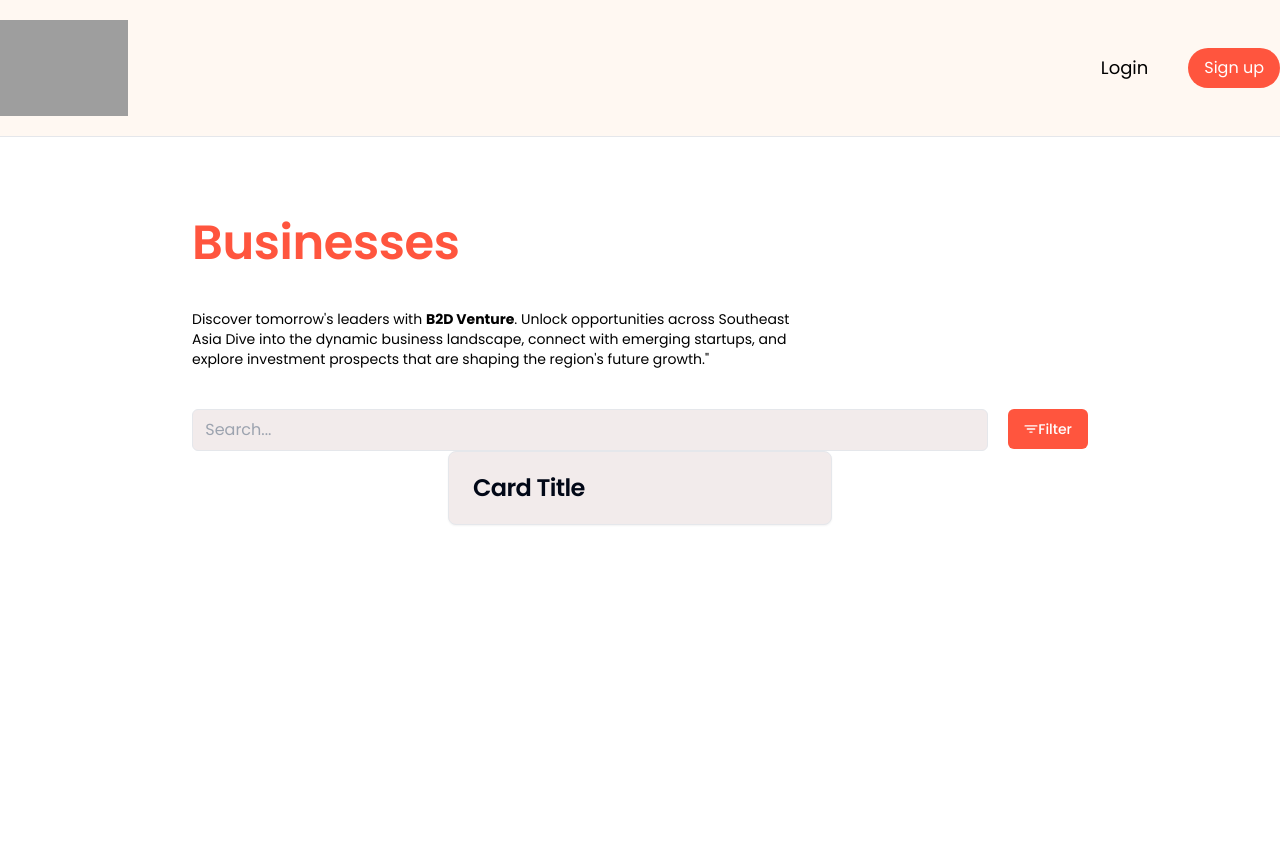
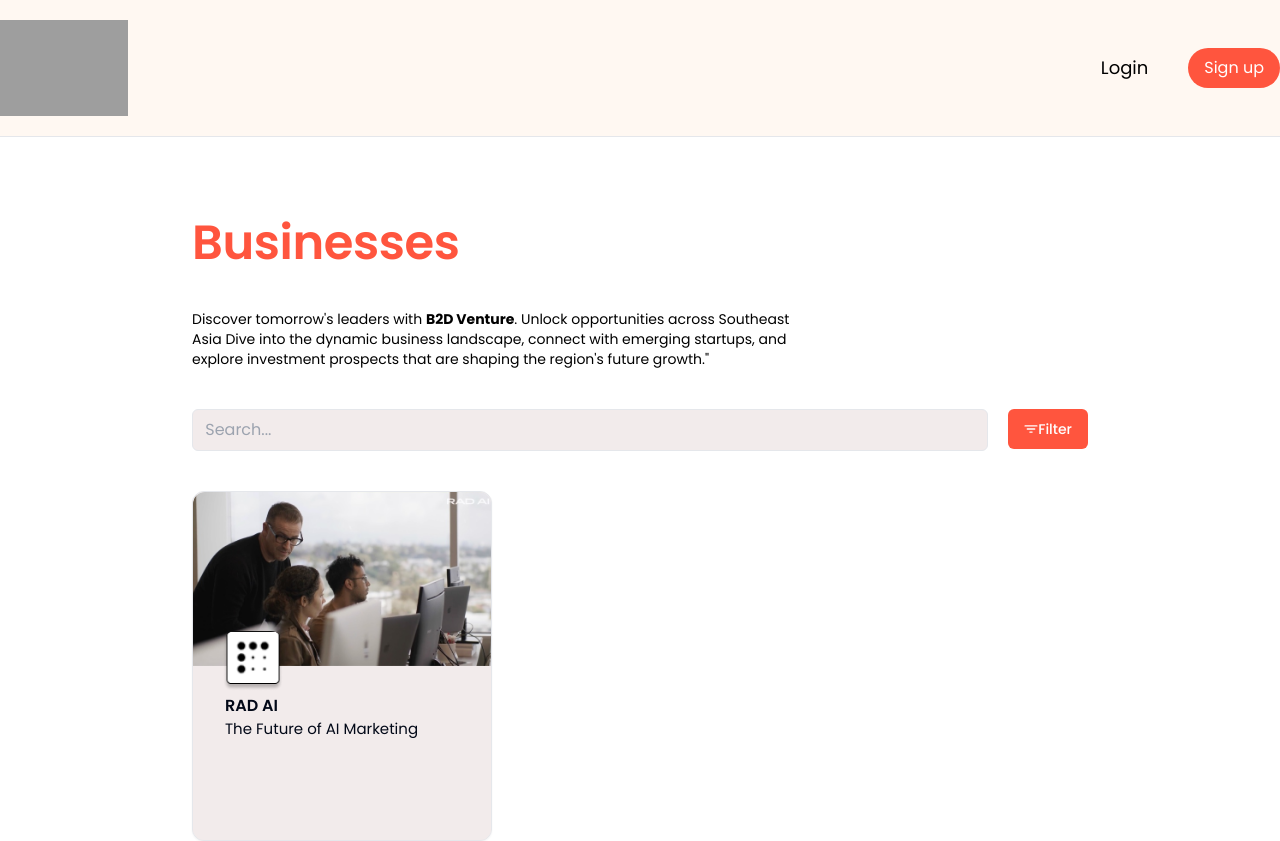
Before and after one commit to woraamy/B2D-Venture, a Next.js app in the folder b2d-venture/: page /business in a window 1280 px wide. Before the commit the page ends 800 px from the top, so only its background shows below. Built offline with nearby package versions, Linux system fonts and the light colour scheme; grey boxes are pictures that could not be loaded.

Commit message:
adding card hover

```diff
--- a/b2d-venture/app/business/page.tsx
+++ b/b2d-venture/app/business/page.tsx
@@ -16,7 +16,13 @@ const Page = () =>{
                 Dive into the dynamic business landscape, connect with emerging startups, and explore investment prospects that are shaping the region's future growth."
             </p>
             <SearchBar className="mt-10"/>
-            <BusinessCard />
+            <BusinessCard
+                className="mt-10"
+                coverimg="/images/b1.png"
+                profile="/images/p1.png"
+                name="RAD AI"
+                description="The Future of AI Marketing"
+                />
         </div>
         </>
     );
--- a/b2d-venture/components/shared/BusinessCard.tsx
+++ b/b2d-venture/components/shared/BusinessCard.tsx
@@ -1,13 +1,42 @@
 import { Card, CardHeader, CardFooter, CardTitle, CardDescription, CardContent } from "@/components/ui/card"
+import Image from "next/image";
+const BusinessCard = ({className, coverimg, profile, name, description, raised, investors, min, valuation}) => {
+ return (
+    <div className ={className}>
+        <Card className= "overflow-hidden relative  w-[300px] h-[350px] bg-[#F2EBEB] rounded-xl">
+            <CardHeader className="relative flex-grow h-1/2 p-0 m-0">
+                <div className="relative w-full h-full">
+                    <Image
+                    src={coverimg}
+                    style={{objectFit:"cover"}}
+                    alt="Business Image"
+                    fill={true}
+                    className="rounded-t-xl"
+                    />
+                </div>
+            </CardHeader>
+            <div className="absolute left-[10%] top-[40%]">
+                <div className="relative w-[60px] h-[60px] ">
+                    <Image
+                    src={profile}
+                    style={{objectFit:"cover"}}
+                    alt="Business Image"
+                    fill={true}
+                    className="rounded-t-xl"
+                    />
+                </div>
+            </div>
+            <div className="relative group ">
+                <CardContent className="relative bg-[#F2EBEB] h-[400px] .text-[24px]  hover:relative transition-all duration-400 hover:bottom-[120px] hover:border-2">
+                    <h2 className="mt-7 ml-2 font-semibold">{name}</h2>
+                    <p className="ml-2 text-[15px] font-normal">{description}</p>
+                    <hr className="mb-2 mt-[100px] border-t border-gray-300" />
+                    <p className="ml-2 text-[15px] font-normal">{description}</p>
+                 </CardContent>
 
-const BusinessCard = () => {
- return (
-    <div>
-        <Card className="max-w-sm mx-auto bg-[#F2EBEB]">
-            <CardHeader>
-            <CardTitle>Card Title</CardTitle>
-            </CardHeader>
+            </div>
         </Card>
+
     </div>
  );
 };
--- a/b2d-venture/tailwind.config.js
+++ b/b2d-venture/tailwind.config.js
@@ -17,6 +17,7 @@ module.exports = {
       },
     },
     extend: {
+      display: ["group-hover"],
       colors: {
         primary: {
           400: '#FF553E',
```
Also changed, not shown: b2d-venture/public/images/b1.png (added), b2d-venture/public/images/p1.png (added).
